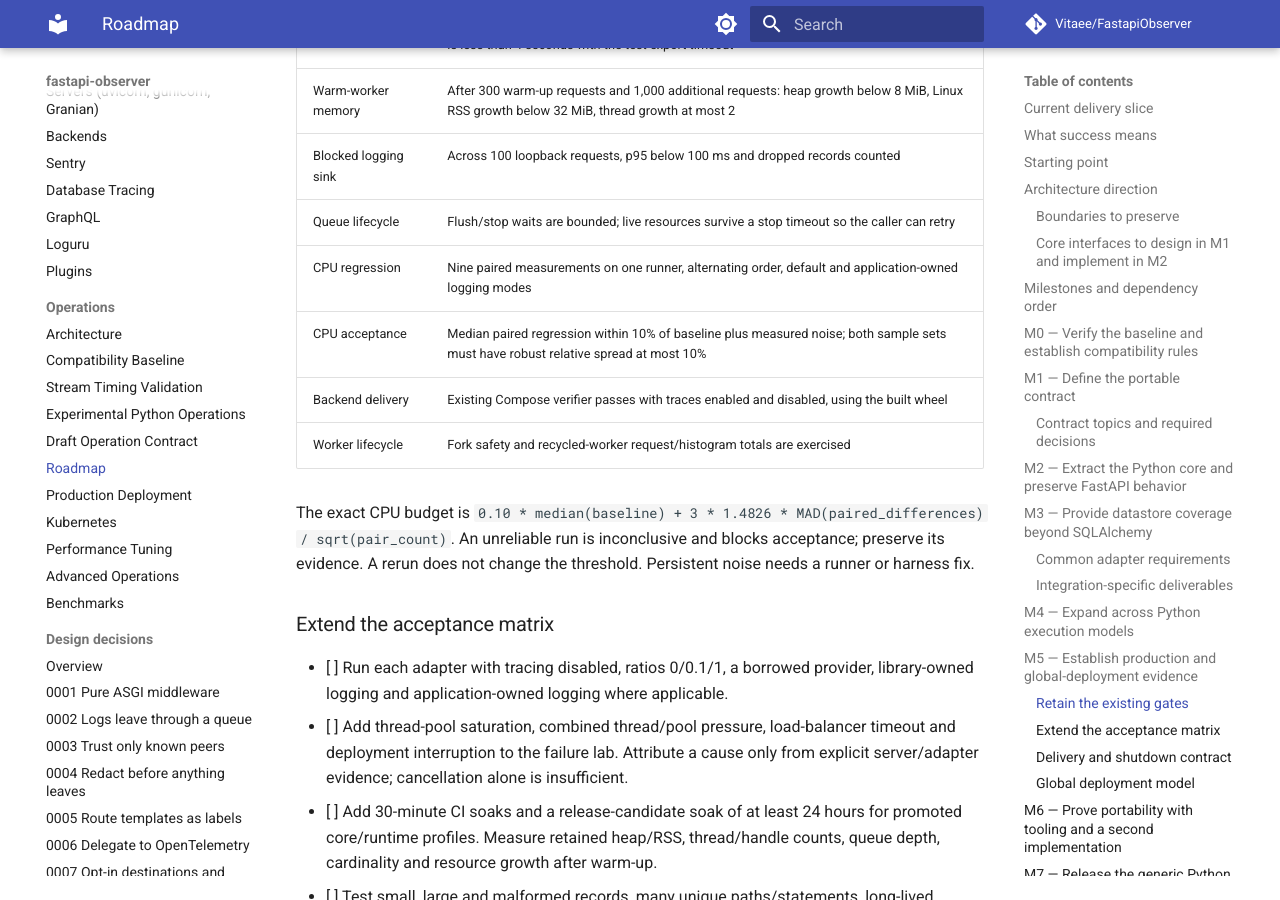
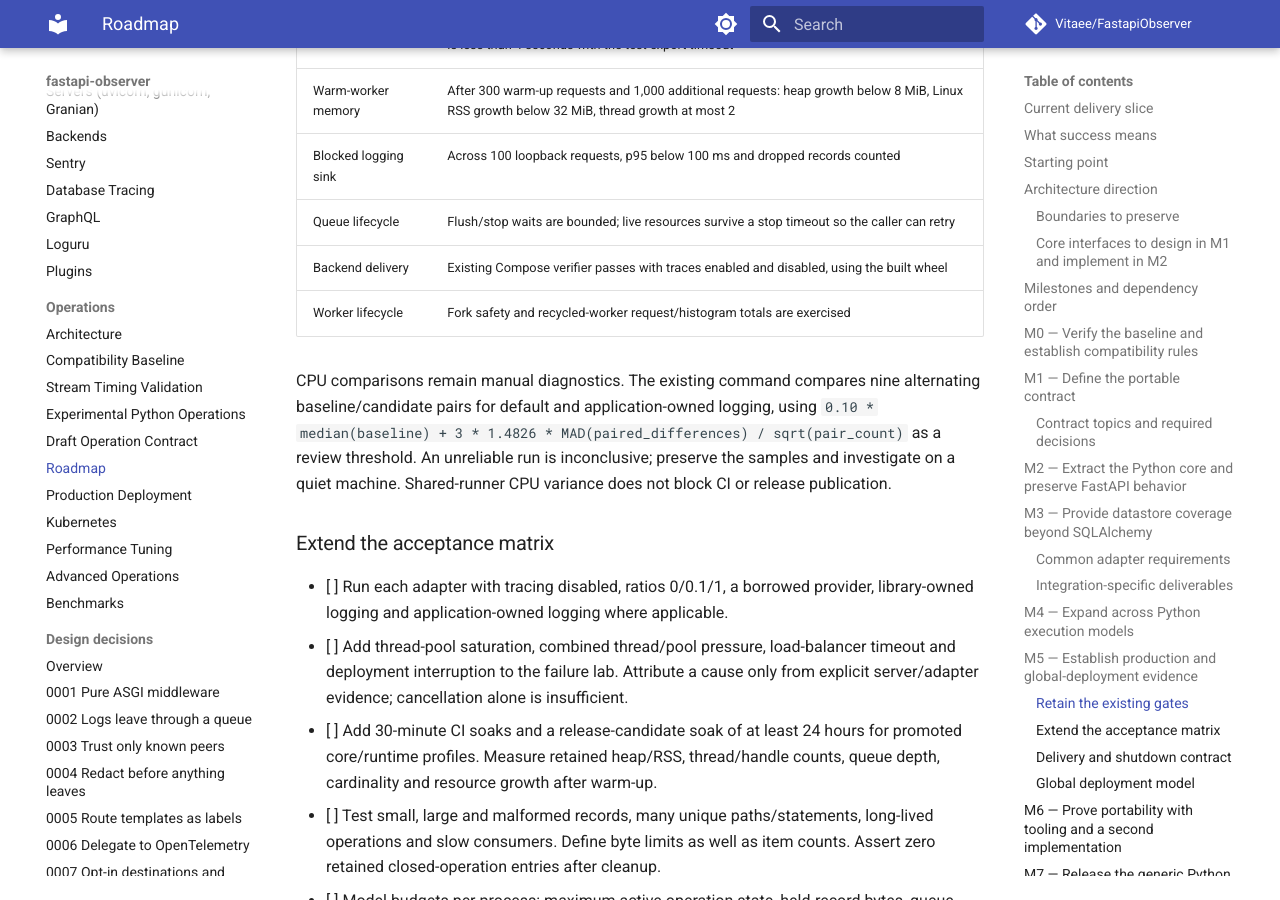
Before and after one commit to Vitaee/FastapiObserver, an MkDocs documentation site: the page built from docs/roadmap.md, in a window 1280 px wide and 900 px high, scrolled down 14122 px. Built offline with MkDocs 1.6.1 and Material for MkDocs 9.7.7, drawn with Linux system fonts in a browser that asks for light colours; comment, search, counter and statistics services are not loaded; some of the changed text lies outside the part shown.

Commit message:
Keep CPU comparisons as manual diagnostics

```diff
--- a/ROADMAP.md
+++ b/ROADMAP.md
@@ -348,7 +348,8 @@ framework-free installation becomes a public guarantee at M7.
 
 **Exit gate:** core import and manual-operation tests pass without FastAPI,
 Starlette, SQLAlchemy, Redis, PyMongo or OpenTelemetry installed. Existing wheel,
-compatibility, production and overhead gates pass through the FastAPI facade.
+compatibility and production gates pass through the FastAPI facade. Use manual
+CPU comparisons for performance-sensitive changes.
 Closing one operation or application cannot corrupt a concurrent one.
 
 ## M3 — Provide datastore coverage beyond SQLAlchemy
@@ -478,15 +479,15 @@ not service-level guarantees for arbitrary applications:
 | Warm-worker memory | After 300 warm-up requests and 1,000 additional requests: heap growth below 8 MiB, Linux RSS growth below 32 MiB, thread growth at most 2 |
 | Blocked logging sink | Across 100 loopback requests, p95 below 100 ms and dropped records counted |
 | Queue lifecycle | Flush/stop waits are bounded; live resources survive a stop timeout so the caller can retry |
-| CPU regression | Nine paired measurements on one runner, alternating order, default and application-owned logging modes |
-| CPU acceptance | Median paired regression within 10% of baseline plus measured noise; both sample sets must have robust relative spread at most 10% |
 | Backend delivery | Existing Compose verifier passes with traces enabled and disabled, using the built wheel |
 | Worker lifecycle | Fork safety and recycled-worker request/histogram totals are exercised |
 
-The exact CPU budget is `0.10 * median(baseline) +
-3 * 1.4826 * MAD(paired_differences) / sqrt(pair_count)`. An unreliable run is
-inconclusive and blocks acceptance; preserve its evidence. A rerun does not
-change the threshold. Persistent noise needs a runner or harness fix.
+CPU comparisons remain manual diagnostics. The existing command compares nine
+alternating baseline/candidate pairs for default and application-owned logging,
+using `0.10 * median(baseline) +
+3 * 1.4826 * MAD(paired_differences) / sqrt(pair_count)` as a review threshold.
+An unreliable run is inconclusive; preserve the samples and investigate on a
+quiet machine. Shared-runner CPU variance does not block CI or release publication.
 
 ### Extend the acceptance matrix
 
```
Also changed, not shown: CHANGELOG.md (+3 -0 lines), docs/benchmarks.md (+8 -4 lines), docs/deployment.md (+4 -3 lines), 3 other files.
